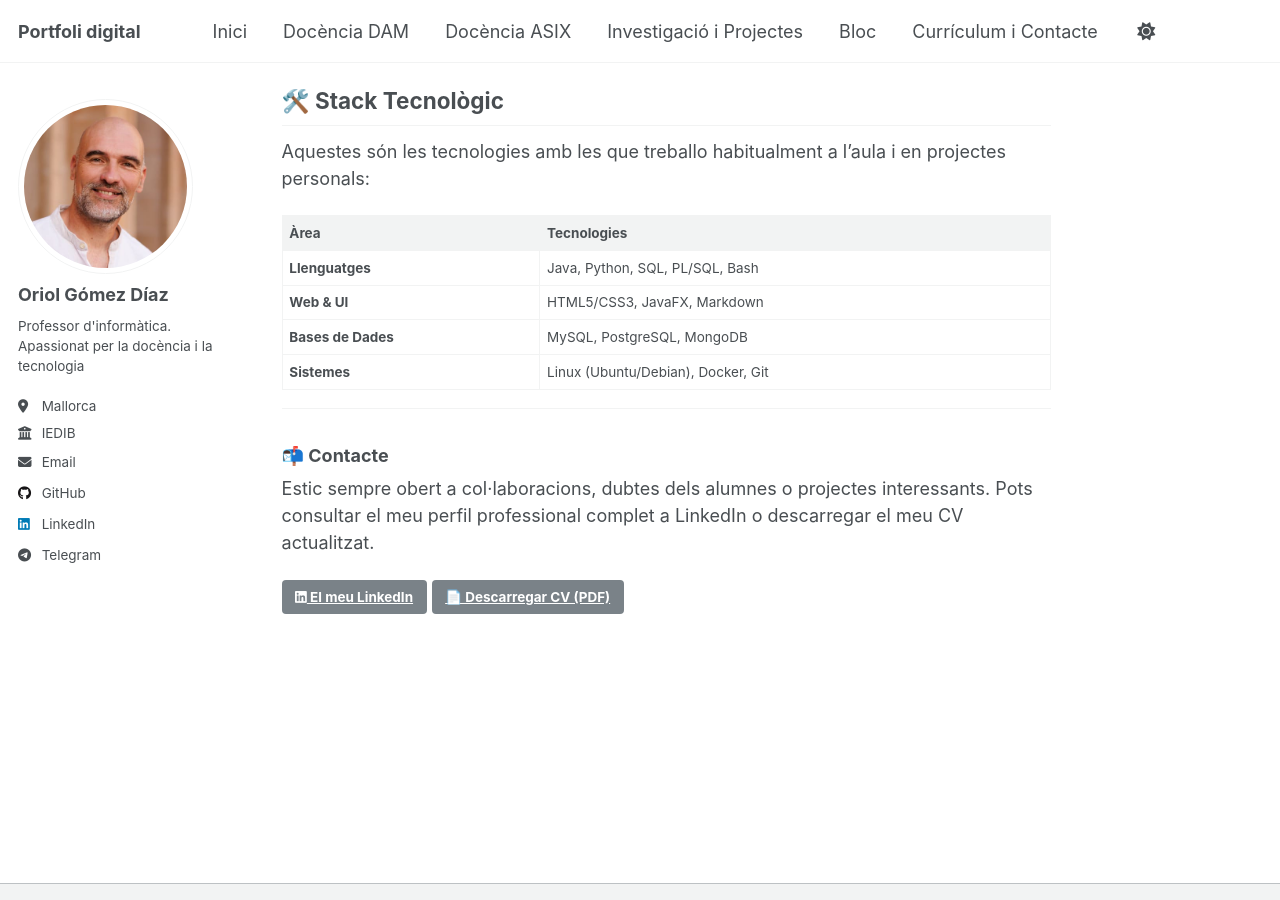
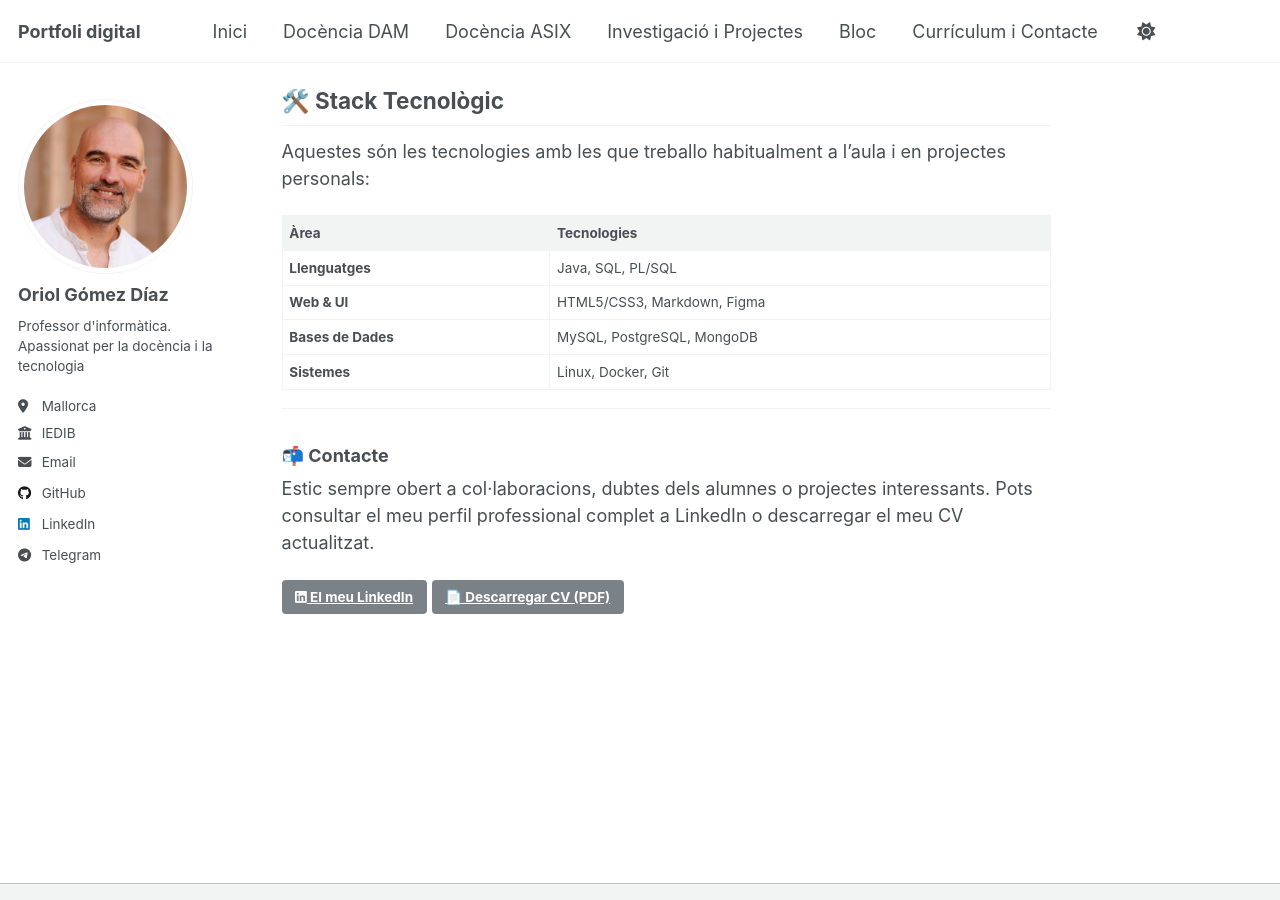
Before and after one commit to oriolgomezdiaz/oriolgomezdiaz.github.io, a Jekyll site: the page built from index.md, in a window 1280 px wide and 900 px high, scrolled down 1998 px. Built offline with Jekyll 4.4.1, drawn with Linux system fonts in a browser that asks for light colours; a script that is not in the unit is left out.

Commit message:
Pulir pàgina de presentació

```diff
--- a/index.md
+++ b/index.md
@@ -57,10 +57,10 @@ Aquestes són les tecnologies amb les que treballo habitualment a l'aula i en pr
 
 | Àrea | Tecnologies |
 |---|---|
-| **Llenguatges** | Java, Python, SQL, PL/SQL, Bash |
-| **Web & UI** | HTML5/CSS3, JavaFX, Markdown |
+| **Llenguatges** | Java, SQL, PL/SQL |
+| **Web & UI** | HTML5/CSS3, Markdown, Figma |
 | **Bases de Dades** | MySQL, PostgreSQL, MongoDB |
-| **Sistemes** | Linux (Ubuntu/Debian), Docker, Git |
+| **Sistemes** | Linux, Docker, Git |
 
 ---
 
```
